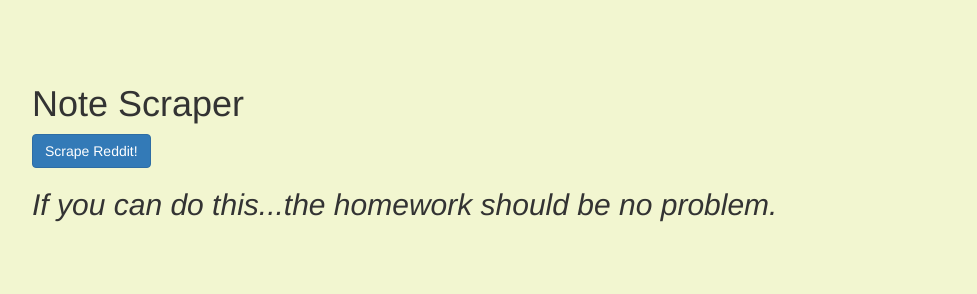
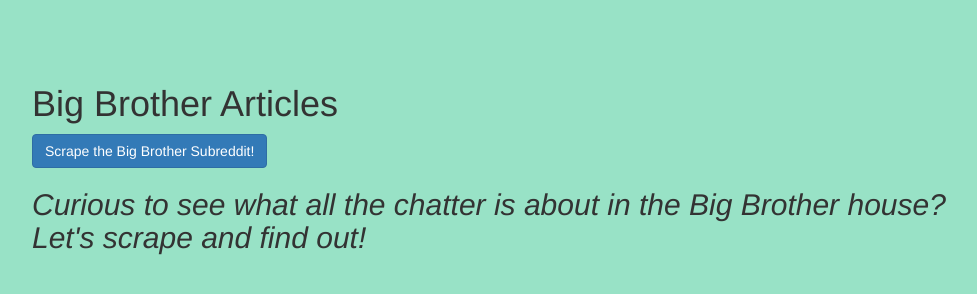
Before and after one commit to erinlevine/scrapeTheNews, a website: page public/index.html in a window 1280 px wide. Shown: the whole page, without its empty margins (128-1105 px from the left). Drawn offline with nearby package versions, Linux system fonts and the light colour scheme; no server answers.

Commit message:
It is done

```diff
--- a/public/index.html
+++ b/public/index.html
@@ -6,9 +6,9 @@
     <script type="text/javascript" href="https://maxcdn.bootstrapcdn.com/bootstrap/3.3.7/js/bootstrap.min.js"></script>
 
     <meta charset="UTF-8">
-    <title>Scraping With Mongoose</title>
+    <title>Let's Talk Big Brother!</title>
     <style>
-      body { background-color: #F2F6D0 }
+      body { background-color: #98E2C6 }
       #wrapper {
         width: 960px;
         margin-left: auto;
@@ -28,7 +28,7 @@
       textarea, input {
         display: block;
         width: 100%;
-        background-color: #FCF5C7;
+        background-color: #BBC7CE;
       }
       input {
         height: 36px;
@@ -38,15 +38,16 @@
         height: 200px;
         font-size: 18px;
       }
+
     </style>
   </head>
   <body>
     <div id="wrapper">
-      <h1>Note Scraper</h1>
+      <h1>Big Brother Articles</h1>
       <form method="get" action="/scrape">
-        <button type="submit" class="btn btn-primary">Scrape Reddit!</button>
+        <button type="submit" class="btn btn-primary">Scrape the Big Brother Subreddit!</button>
       </form>
-      <h2><i>If you can do this...the homework should be no problem.</i></h2>
+      <h2><i>Curious to see what all the chatter is about in the Big Brother house? Let's scrape and find out!</i></h2>
 
       <div id="articles"></div>
       <div id="notes"></div>
```
Also changed, not shown: models/Article.js (+5 -3 lines), models/Note.js (+3 -6 lines), public/app.js (+20 -21 lines), server.js (+36 -45 lines).
